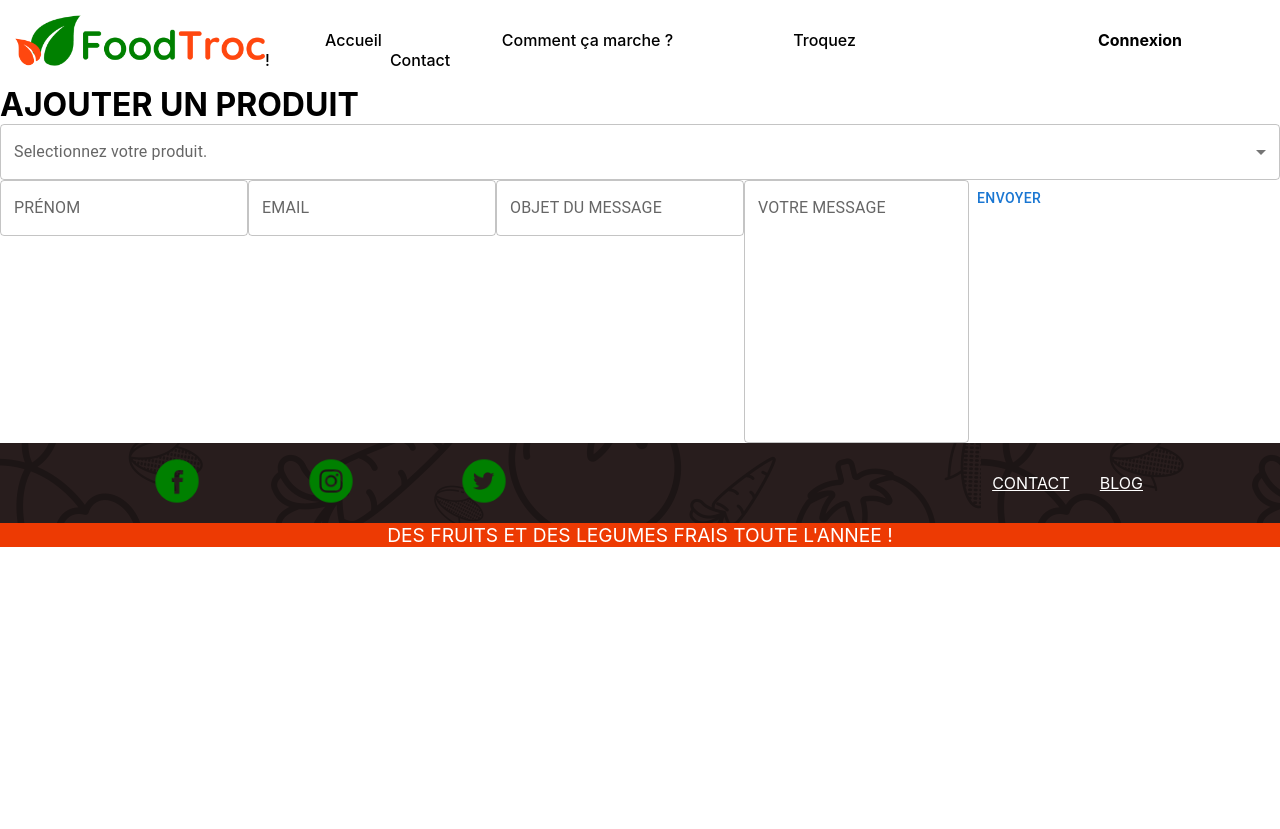
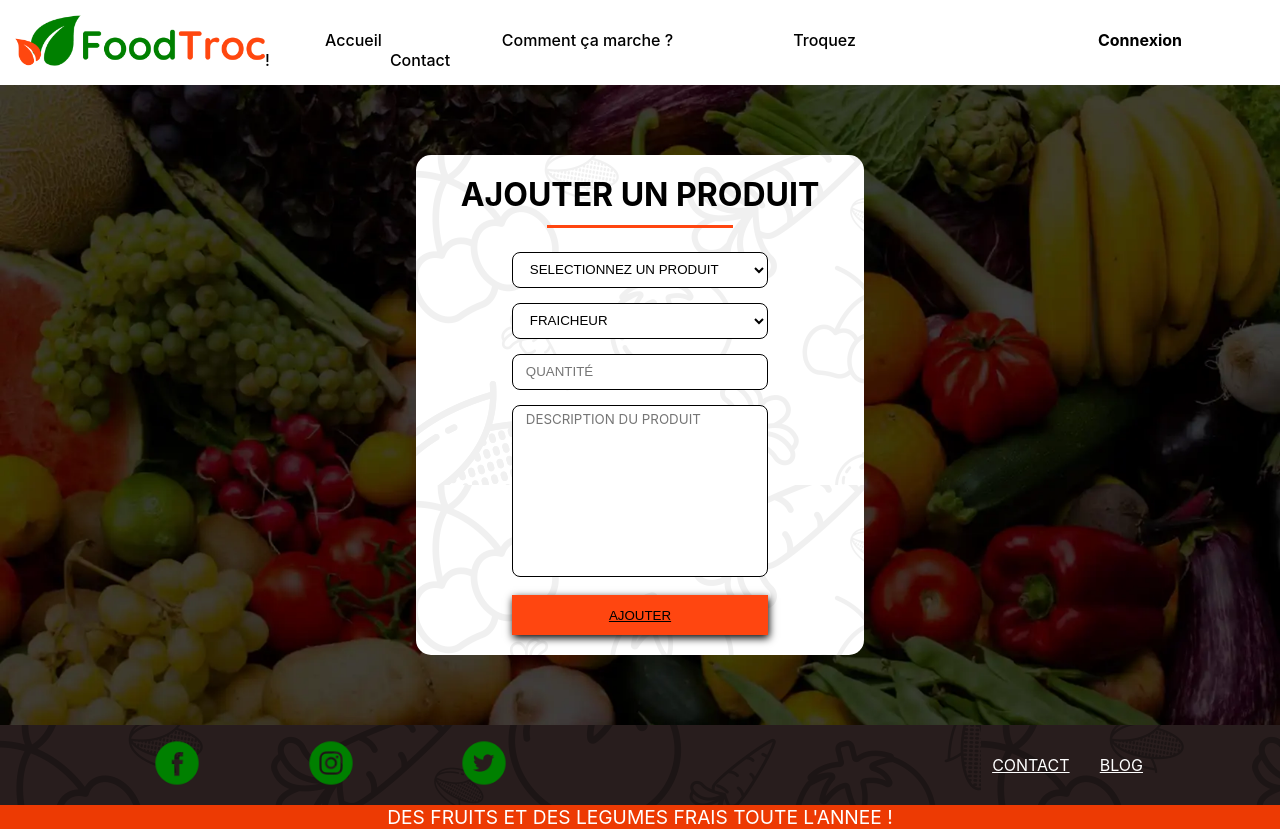
Before and after one commit to Derma6/FoodTroc-Project, a React (Create React App) app in the folder front-end/: page /stock/add in a window 1280 px wide. Before the commit the page ends 800 px from the top, so only its background shows below. Built offline with nearby package versions, Linux system fonts and the light colour scheme.

Commit message:
add product page

```diff
--- a/front-end/src/components/formulaires/AddProductForm.js/AddProductForm.js
+++ b/front-end/src/components/formulaires/AddProductForm.js/AddProductForm.js
@@ -1,53 +1,38 @@
 import React from 'react';
 import { Link } from 'react-router-dom';
 
-//----------------------IMPORT MUI----------------------//
-import TextField from '@mui/material/TextField';
-import Button from '@mui/material/Button';
+import './AddProductForm.css'
+import SeparatorLessMargin from '../../SeparatorLessMargin/SeparatorLessMargin'
 
-import Box from '@mui/material/Box';
-import InputLabel from '@mui/material/InputLabel';
-import MenuItem from '@mui/material/MenuItem';
-import FormControl from '@mui/material/FormControl';
-import Select from '@mui/material/Select';
 
 const AddProductForm = () => {
   return (
-    <>
-      <h1>AJOUTER UN PRODUIT</h1>
+    <div className="form">
+      <h1 className="add-h1">AJOUTER UN PRODUIT</h1>
+      <SeparatorLessMargin />
+      <div  className="inputs">
+          <select className="select-product" label="Produit">
+            <option value="select">SELECTIONNEZ UN PRODUIT</option>
+            <option value="Tomates">Tomates</option>
+            <option value="Carrotes">Carrotes</option>
+            <option value="Pomme de terre">Pommes de terre</option>
+          </select>
+          <select label="freshness">
+            <option value="select">FRAICHEUR</option>
+            <option value="fresh">Frais</option>
+            <option value="good">Normal</option>
+            <option value="soon">Dépêchez-vous !</option>
+          </select>
+          <input id="object" placeholder="QUANTITÉ" variant="outlined" />
+          <textarea rows="10" placeholder="DESCRIPTION DU PRODUIT"></textarea>
+      </div>
 
-      <Box sx={{ minWidth: 120 }}>
-        <FormControl fullWidth>
-          <InputLabel id="demo-simple-select-label">
-            Selectionnez votre produit.
-          </InputLabel>
-          <Select
-            labelId="demo-simple-select-label"
-            id="demo-simple-select"
-            // value={}
-            label="Produit"
-            //   onChange={handleChange}
-          >
-            <MenuItem value={`Tomates`}>Tomates</MenuItem>
-            <MenuItem value={`Carrotes`}>Carrotes</MenuItem>
-            <MenuItem value={`Pomme de terre`}>Pommes de terre</MenuItem>
-          </Select>
-        </FormControl>
-      </Box>
-
-      <TextField id="selectProduct" label="PRÉNOM" variant="outlined" />
-      <TextField id="email" label="EMAIL" variant="outlined" />
-      <TextField id="object" label="OBJET DU MESSAGE" variant="outlined" />
-      <TextField
-        id="message"
-        label="VOTRE MESSAGE"
-        multiline
-        minRows={10}
-        maxRows={10}
-        variant="outlined"
-      />
-      <Button>ENVOYER</Button>
-    </>
+      <button className="validate-form">
+      <Link to="/stock">
+                    AJOUTER
+                </Link>
+      </button>
+    </div>
   );
 };
 
--- a/front-end/src/pages/StockAdd/StockAdd.css
+++ b/front-end/src/pages/StockAdd/StockAdd.css
@@ -0,0 +1,9 @@
+.stock-add {
+  background-image: url('../../styles/images/background_fruitsveggies.webp');
+  background-repeat: no-repeat;
+  background-size: cover;
+  display: flex;
+  align-items: center;
+  justify-content: center;
+  height: 80vh;
+}
--- a/front-end/src/pages/StockAdd/StockAdd.js
+++ b/front-end/src/pages/StockAdd/StockAdd.js
@@ -1,9 +1,11 @@
 import React from 'react';
 import AddProductForm from '../../components/formulaires/AddProductForm.js/AddProductForm';
 
+import './StockAdd.css'
+
 const StockAdd = () => {
   return (
-    <div>
+    <div className="stock-add">
       <AddProductForm />
     </div>
   );
--- a/front-end/src/styles/forms.css
+++ b/front-end/src/styles/forms.css
@@ -16,13 +16,19 @@
   width: 20vw;
   flex-direction: column;
 }
-.inputs input {
+.inputs input, select {
   /* margin-top: 10%; */
+  background-color: white;
   height: 4.5vh;
   padding-left: 5%;
   border: 1.5px solid black;
   border-radius: 8px;
 }
+
+.select-product {
+  margin-top: 5%;
+}
+
 .form a {
   color: black;
   text-decoration: underline;
```
Also changed, not shown: front-end/src/components/formulaires/AddProductForm.js/AddProductForm.css (added).
